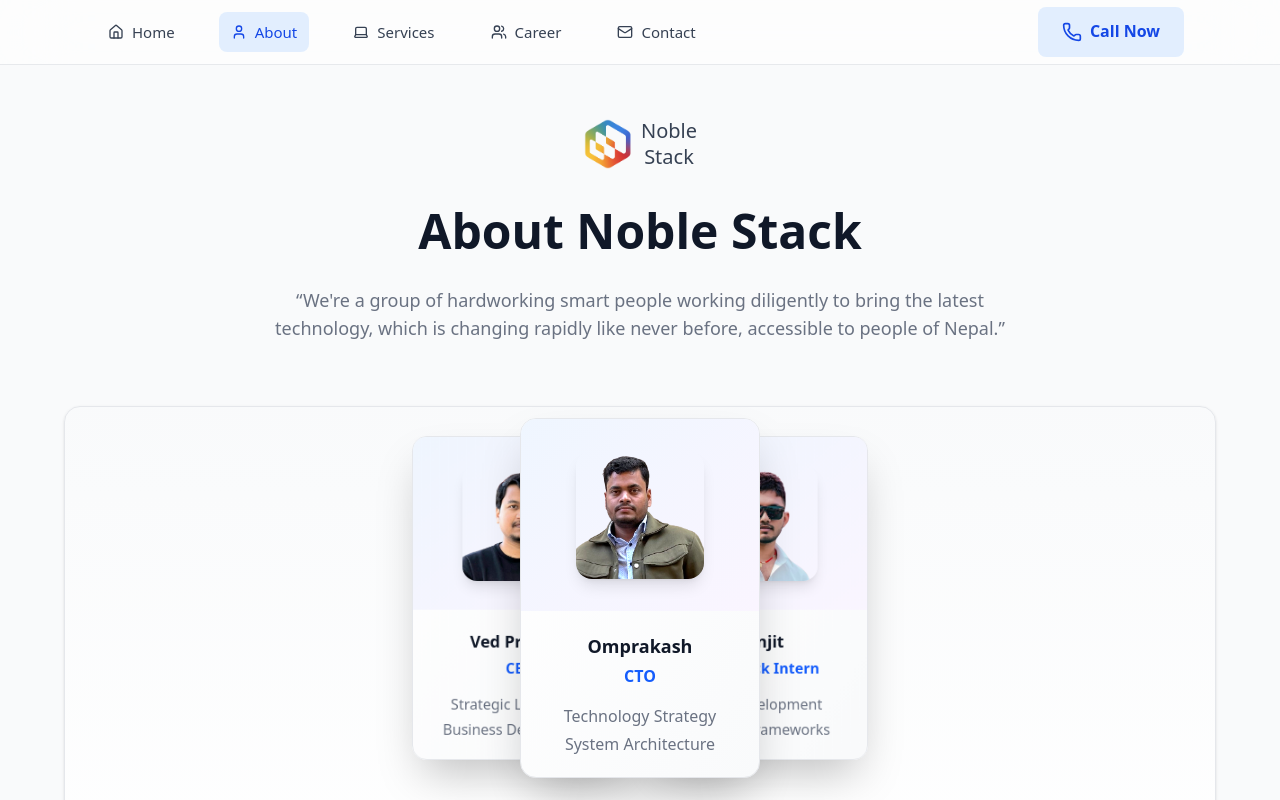
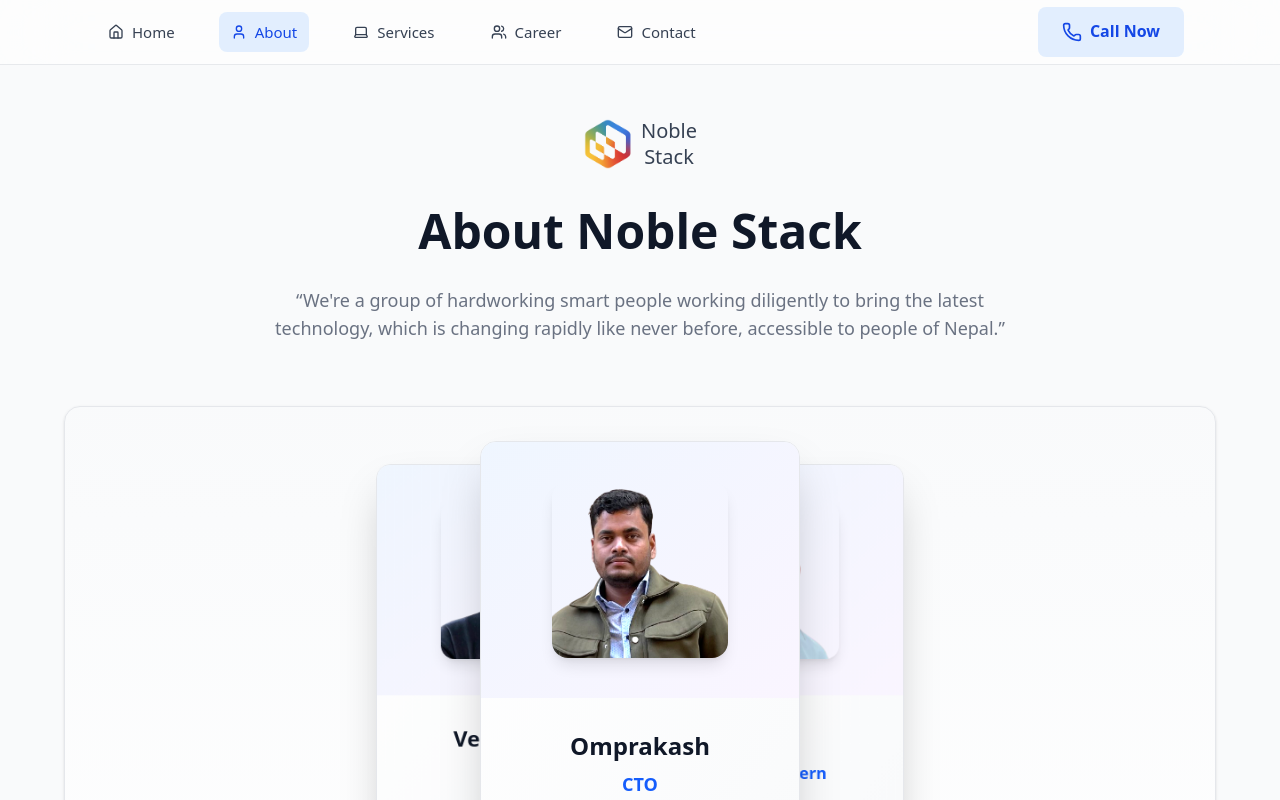
Before and after one commit to om202/NobleStack, a Next.js app: page /About in a window 1280 px wide. Shown: the top 800 px of the page. Built offline with nearby package versions, Linux system fonts and the light colour scheme.

Commit message:
Enhance responsiveness in AlbumArtServices and AlbumArtTeam components by adjusting card positioning and dimensions. Updated padding and text styles for improved layout consistency across devices.

```diff
--- a/src/components/AlbumArtServices.tsx
+++ b/src/components/AlbumArtServices.tsx
@@ -50,16 +50,16 @@ export default function AlbumArtServices({
         opacity: 1,
       };
     } else if (position === 1) {
-      // Right card
+      // Right card - responsive spacing
       return {
-        transform: "translateX(280px) scale(0.85)",
+        transform: "translateX(min(280px, 70vw)) scale(0.85)",
         zIndex: 2,
         opacity: 0.7,
       };
     } else if (position === services.length - 1) {
-      // Left card
+      // Left card - responsive spacing
       return {
-        transform: "translateX(-280px) scale(0.85)",
+        transform: "translateX(max(-280px, -70vw)) scale(0.85)",
         zIndex: 2,
         opacity: 0.7,
       };
@@ -88,7 +88,7 @@ export default function AlbumArtServices({
   };
 
   return (
-    <div className="bg-gradient-to-b from-gray-50 to-white rounded-2xl p-4 md:p-8 shadow-sm border border-gray-200 overflow-hidden">
+    <div className="bg-gradient-to-b from-gray-50 to-white rounded-2xl p-6 md:p-8 shadow-sm border border-gray-200 overflow-hidden">
       <div className="relative h-[600px] md:h-[650px] lg:h-[700px]">
         <div className="absolute inset-0 flex items-center justify-center">
           {services.map((service, index) => {
@@ -103,9 +103,9 @@ export default function AlbumArtServices({
                 className="absolute transition-all duration-700 ease-in-out transform-gpu will-change-transform"
                 style={getCardStyle(index)}
               >
-                <div className="w-64 sm:w-72 md:w-96 lg:w-[420px] h-[500px] sm:h-[550px] md:h-[600px] lg:h-[650px] bg-gradient-to-br from-white to-gray-50 rounded-2xl shadow-2xl border border-gray-200 overflow-hidden transform-gpu">
+                <div className="w-80 sm:w-72 md:w-96 lg:w-[420px] h-[500px] sm:h-[550px] md:h-[600px] lg:h-[650px] bg-gradient-to-br from-white to-gray-50 rounded-2xl shadow-2xl border border-gray-200 overflow-hidden transform-gpu">
                   {/* Header Section */}
-                  <div className="bg-gradient-to-br from-blue-50 to-purple-50 p-4 sm:p-6 md:p-8 text-center">
+                  <div className="bg-gradient-to-br from-blue-50 to-purple-50 p-6 sm:p-6 md:p-8 text-center">
                     <div className={`w-16 h-16 sm:w-20 sm:h-20 md:w-24 md:h-24 bg-gradient-to-br ${gradientColors} rounded-2xl flex items-center justify-center mx-auto mb-3 sm:mb-4 shadow-lg`}>
                       <Icon className="w-8 h-8 sm:w-10 sm:h-10 md:w-12 md:h-12 text-white" />
                     </div>
@@ -118,7 +118,7 @@ export default function AlbumArtServices({
                   </div>
 
                   {/* Features Section */}
-                  <div className="p-4 sm:p-6 md:p-8 flex-1">
+                  <div className="p-6 sm:p-6 md:p-8 flex-1">
                     <h4 className="text-base sm:text-lg md:text-xl font-semibold text-gray-900 mb-3 sm:mb-4 md:mb-6">
                       Key Technologies
                     </h4>
@@ -162,7 +162,7 @@ export default function AlbumArtServices({
         <h3 className="text-lg md:text-xl font-medium text-gray-500 mb-2">
           Our Services Portfolio
         </h3>
-        <p className="text-md-sm md:text-base text-gray-400 max-w-2xl mx-auto px-4">
+        <p className="text-sm md:text-base text-gray-400 max-w-2xl mx-auto px-2">
           We offer comprehensive digital solutions tailored to transform your business
           and drive innovation in today&apos;s competitive landscape.
         </p>
--- a/src/components/AlbumArtTeam.tsx
+++ b/src/components/AlbumArtTeam.tsx
@@ -44,13 +44,13 @@ export default function AlbumArtTeam({
     } else if (position === 1) {
       // Right card
       return {
-        transform: "translateX(120px) scale(0.9)",
+        transform: "translateX(min(150px, 120px)) scale(0.9)",
         zIndex: 2,
       };
     } else if (position === teamMembers.length - 1) {
       // Left card
       return {
-        transform: "translateX(-120px) scale(0.9)",
+        transform: "translateX(max(-150px, -120px)) scale(0.9)",
         zIndex: 2,
       };
     } else {
@@ -65,8 +65,8 @@ export default function AlbumArtTeam({
   };
 
   return (
-    <div className="bg-gradient-to-b from-gray-50 to-white rounded-2xl p-4 shadow-sm border border-gray-200 overflow-hidden">
-      <div className="relative h-[350px]">
+    <div className="bg-gradient-to-b from-gray-50 to-white rounded-2xl p-4 md:p-6 shadow-sm border border-gray-200 overflow-hidden">
+      <div className="relative h-[350px] md:h-[420px] lg:h-[480px]">
         <div className="absolute inset-0 flex items-center justify-center">
           {teamMembers.map((member, index) => (
             <div
@@ -74,29 +74,29 @@ export default function AlbumArtTeam({
               className="absolute transition-all duration-1000 ease-in-out transform-gpu will-change-transform"
               style={getCardStyle(index)}
             >
-              <div className="w-60 h-90 bg-gradient-to-br from-white to-gray-50 rounded-2xl shadow-2xl border border-gray-200 overflow-hidden transform-gpu">
+              <div className="w-60 h-90 md:w-72 md:h-[420px] lg:w-80 lg:h-[460px] bg-gradient-to-br from-white to-gray-50 rounded-2xl shadow-2xl border border-gray-200 overflow-hidden transform-gpu">
                 {/* Image Section */}
-                <div className="h-48 bg-gradient-to-br from-blue-50 to-purple-50 flex items-center justify-center p-6">
-                  <div className="w-32 h-32 rounded-2xl overflow-hidden shadow-lg">
+                <div className="h-48 md:h-56 lg:h-64 bg-gradient-to-br from-blue-50 to-purple-50 flex items-center justify-center p-6">
+                  <div className="w-32 h-32 md:w-40 md:h-40 lg:w-44 lg:h-44 rounded-2xl overflow-hidden shadow-lg">
                     <Image
                       src={member.image}
                       alt={member.name}
-                      width={128}
-                      height={128}
+                      width={176}
+                      height={176}
                       className="w-full h-full object-cover"
                     />
                   </div>
                 </div>
 
                 {/* Info Section */}
-                <div className="p-6 text-center transform-gpu">
-                  <h3 className="text-lg font-bold text-gray-900 mb-1 transform-gpu">
+                <div className="p-6 md:p-8 text-center transform-gpu">
+                  <h3 className="text-lg md:text-xl lg:text-2xl font-bold text-gray-900 mb-1 md:mb-2 transform-gpu">
                     {member.name}
                   </h3>
-                  <p className="text-blue-600 font-semibold text-base mb-3 transform-gpu">
+                  <p className="text-blue-600 font-semibold text-base md:text-lg mb-3 md:mb-4 transform-gpu">
                     {member.role}
                   </p>
-                  <p className="text-gray-500 text-base whitespace-pre-line leading-relaxed mb-4 transform-gpu">
+                  <p className="text-gray-500 text-base md:text-lg whitespace-pre-line leading-relaxed mb-4 transform-gpu">
                     {member.expertise}
                   </p>
                 </div>
```
